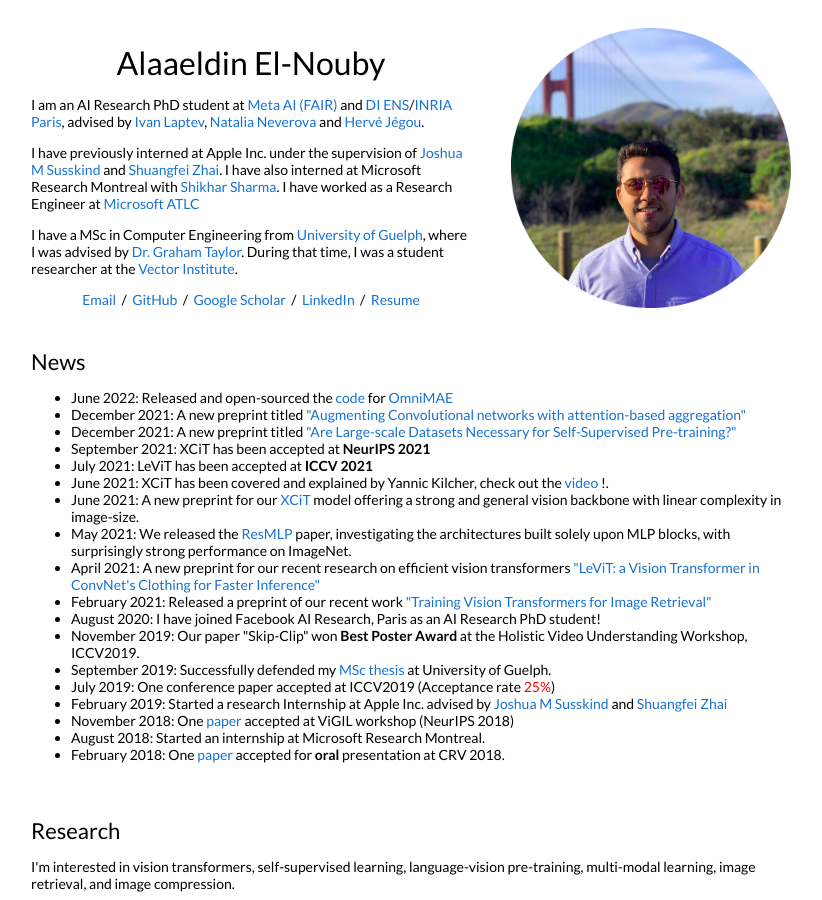
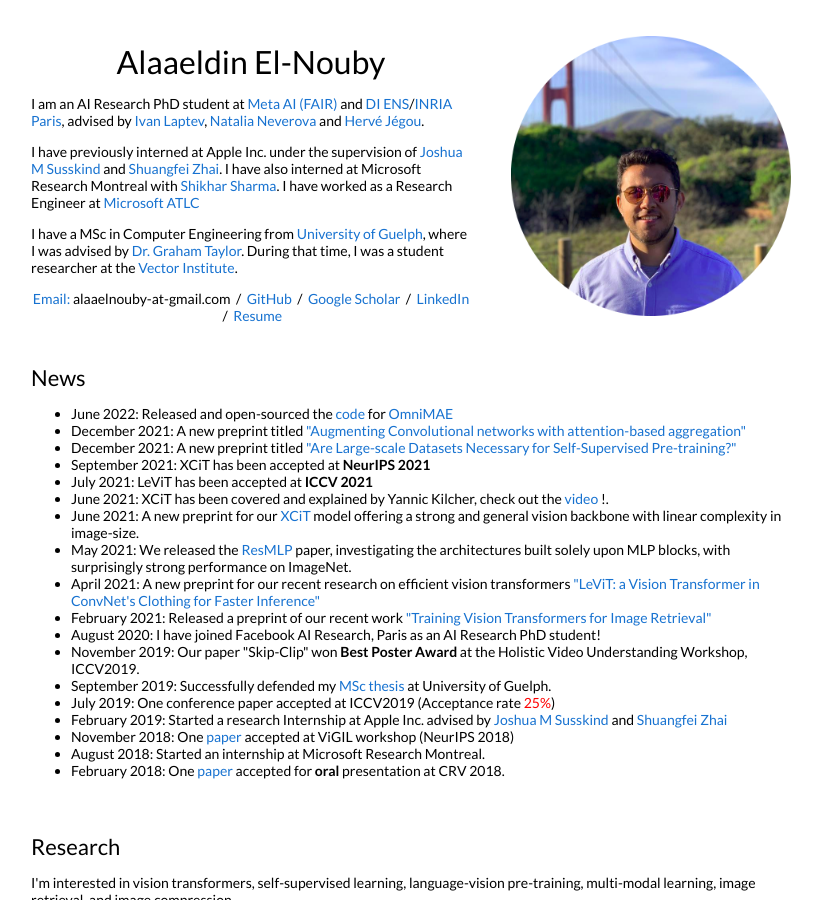
Before and after one commit to aelnouby/aelnouby.github.io, a Jekyll site: the page built from _posts/2022-05-5-omnimae.markdown, in a window 1280 px wide and 900 px high. Shown: the whole window, without its empty margins (229-1051 px from the left). Built offline with Jekyll 4.4.1, drawn with Linux system fonts in a browser that asks for light colours.

Commit message:
Update default.html

```diff
--- a/_layouts/default.html
+++ b/_layouts/default.html
@@ -64,7 +64,7 @@
                 <a href="https://vectorinstitute.ai/">Vector Institute</a>.
                             </p>
               <p style="text-align:center">
-                <a target="_blank" href="https://mailhide.io/e/ZwOFq"> Email</a> &nbsp;/&nbsp;
+                <a target="_blank" href=""> Email:</a> alaaelnouby-at-gmail.com &nbsp;/&nbsp;
                 <a href="https://github.com/aelnouby">GitHub</a> &nbsp;/&nbsp;
                 <a href="https://scholar.google.com/citations?user=jxpBMwwAAAAj">Google Scholar</a> &nbsp;/&nbsp;
                 <a href="http://linkedin.com/in/alaa-el-nouby-1b6496b9"> LinkedIn </a> &nbsp;/&nbsp;
```
